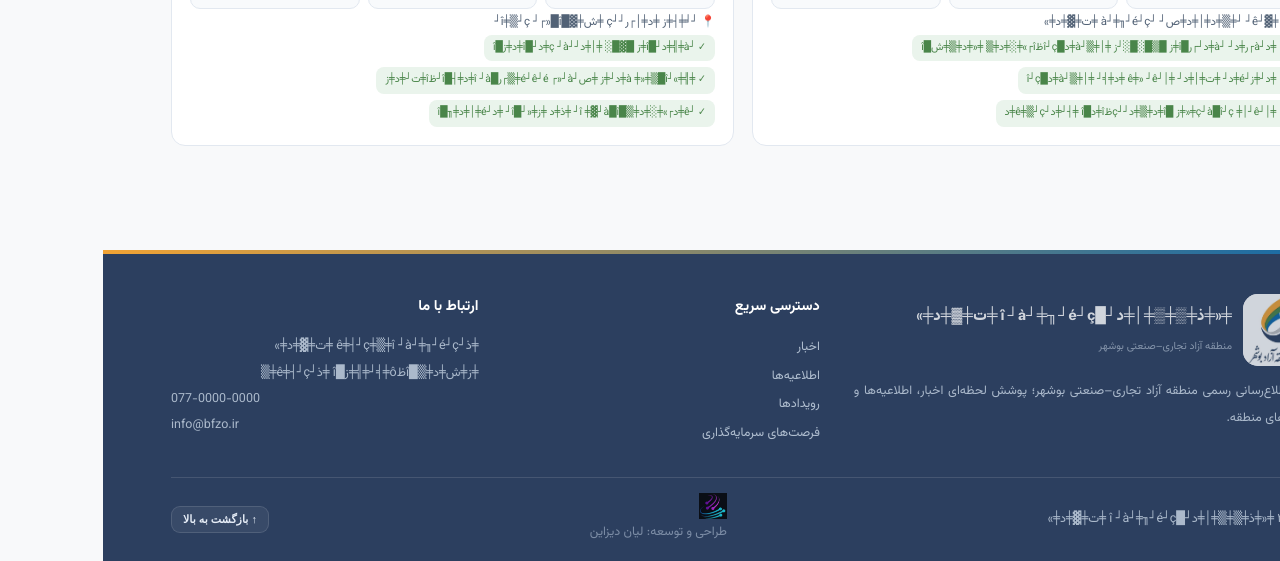
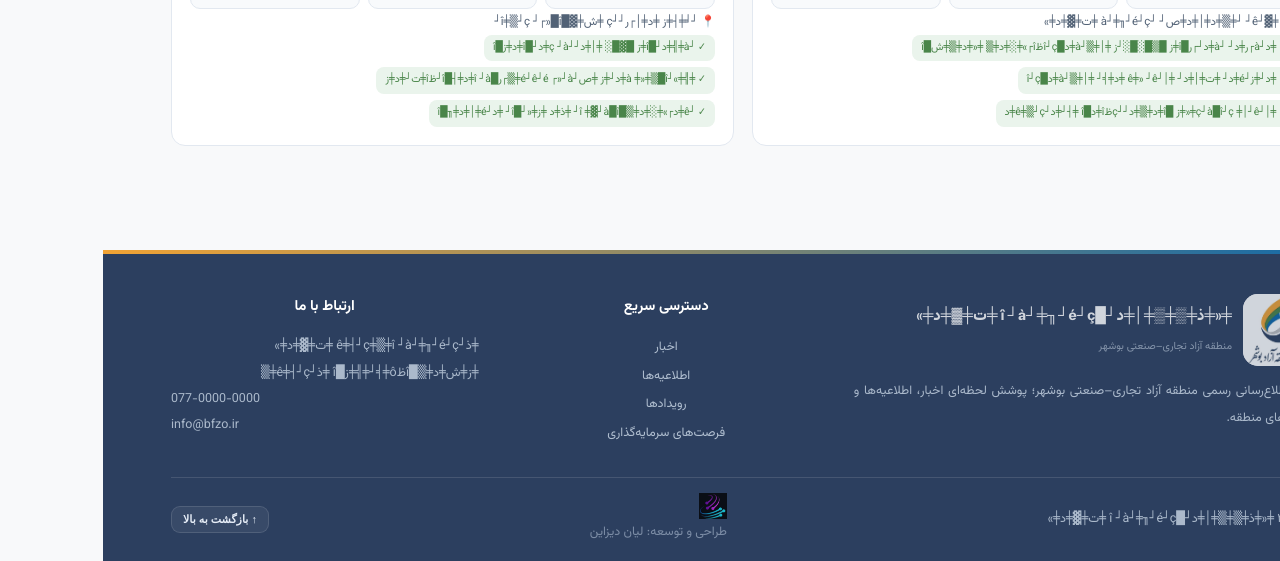
Before and after one commit to abkhoshbakht-hub/bushehr-free-zone-portal-php, a PHP site: page /index.php in a window 1280 px wide; the page is wider, and only the part inside the window is pictured. Shown: the part 5351-5912 px from the top of that part. Run offline with PHP 8.4, Linux system fonts and the light colour scheme; data comes from the database, SQL or seed files in the repository; some libraries are stand-ins or nearby versions.

Commit message:
Editorial pass v6: centered section/page titles + justified body, centered footer columns

```diff
--- a/assets/css/main.css
+++ b/assets/css/main.css
@@ -319,3 +319,6 @@ p,.prose{orphans:2;widows:2;text-align:justify;text-justify:inter-word;hyphens:a
 .prose li{margin-block:4px}
 /* برش یکنواخت متن کارت‌ها (سرخط تا ۴ خط) */
 .ncard-x{-webkit-line-clamp:4}
+/* فوتر: تیتر ستون‌ها و لینک‌ها وسط‌چین */
+.foot h4{text-align:center}
+.foot .flnk{display:block;text-align:center}
--- a/index.php
+++ b/index.php
@@ -161,7 +161,7 @@ function page_header(string $pTitle = ''): void {
 <title>' . e(($pTitle ? $pTitle . ' — ' : '') . $site . ' | ' . $sub) . '</title>
 <meta name="description" content="' . e(setting('about_' . $lang, t('footer_desc'))) . '">
 <link rel="icon" href="assets/img/brand/bushehr-free-zone-logo.jpg">
-<link rel="stylesheet" href="assets/css/main.css?v=5">
+<link rel="stylesheet" href="assets/css/main.css?v=6">
 <script>try{var m=localStorage.getItem("theme")||"auto";if(m==="dark"||(m==="auto"&&matchMedia("(prefers-color-scheme:dark)").matches))document.documentElement.dataset.theme="dark"}catch(e){}</script>
 </head><body>
 <div class="u-strip"><div class="wrap">
```
